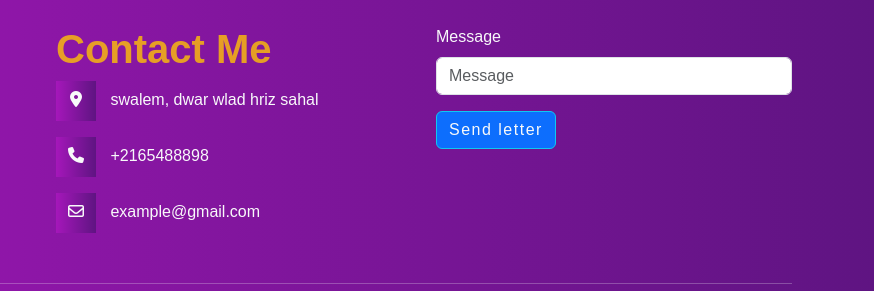
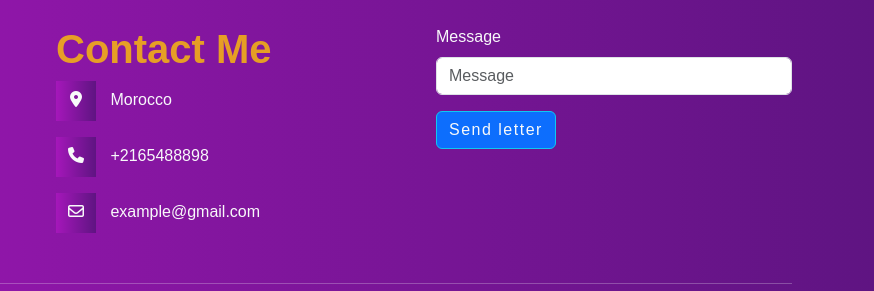
Before and after one commit to Frontendab/new-template-web-site, a plain HTML site: page index.html in a window 1280 px wide. Shown: the part 3845-4136 px from the top of the page, 406-1280 px from the left. Drawn offline with nearby package versions, Linux system fonts and the light colour scheme.

Commit message:
Update index.html

```diff
--- a/index.html
+++ b/index.html
@@ -163,7 +163,7 @@
         </div>
         <div id="box-address" class="col-lg-4 mt-sm-3 mb-sm-3">
           <h1 id="address" class="text-warning fw-bold">Contact Me </h1>
-          <p class="text-light mt-2"><i class="fa-solid fa-location-dot"></i> swalem, dwar wlad hriz sahal</p>
+          <p class="text-light mt-2"><i class="fa-solid fa-location-dot"></i> Morocco</p>
           <p class="text-light mt-2"><i class="fa-solid fa-phone"></i> +2165488898</p>
           <p class="text-light mt-2"><i class="fa-regular fa-envelope"></i> example@gmail.com</p>
         </div>
```
